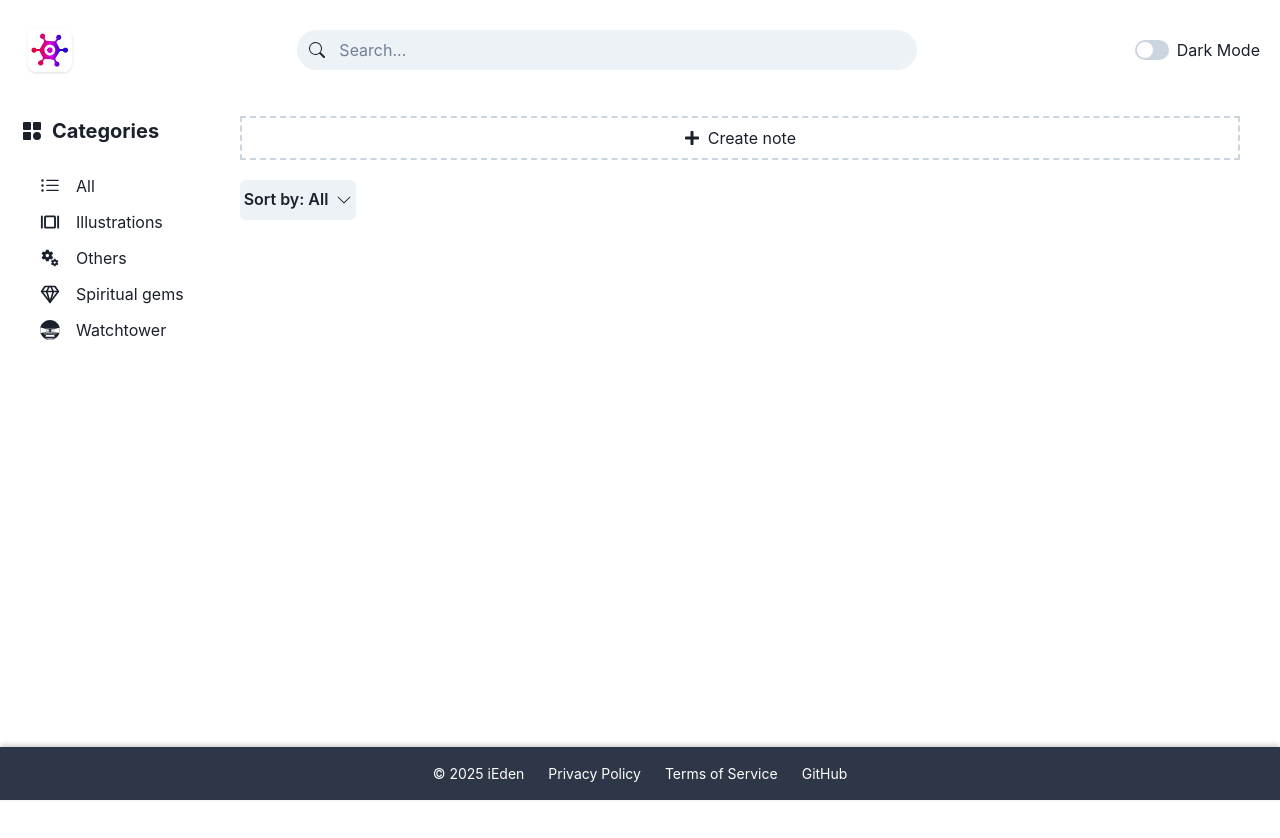
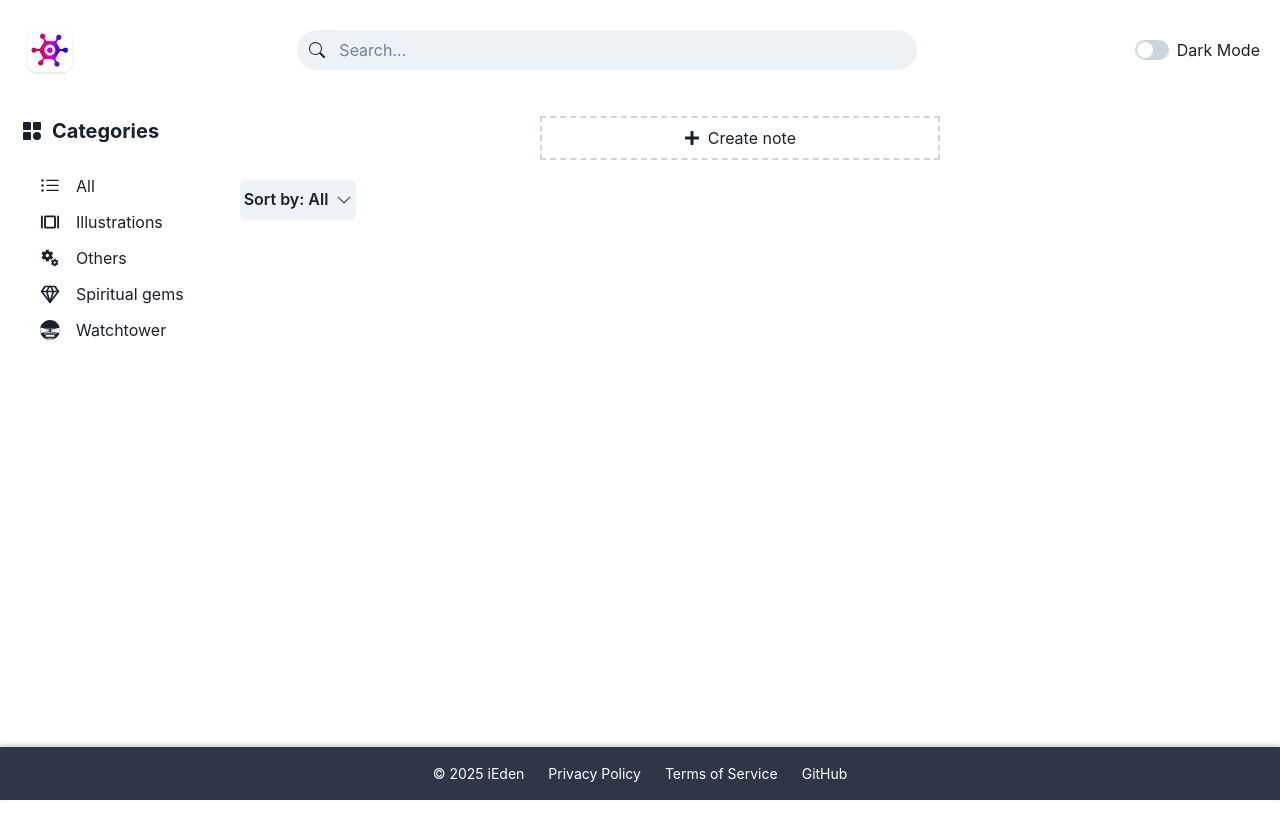
Before and after one commit to webdeveden/note-app, a React (Vite) app: page / in a window 1280 px wide. Shown: the top 838 px of the page. Built offline with nearby package versions, Linux system fonts and the light colour scheme.

Commit message:
alignign item center

```diff
--- a/src/components/CreateNote.tsx
+++ b/src/components/CreateNote.tsx
@@ -7,20 +7,18 @@ interface Props {
 
 const CreateNote = ({ onClick }: Props) => {
   return (
-    <Box justifyItems="left" paddingLeft={0} marginTop={5}>
+    <Box mt={5} display="flex" justifyContent="center">
       <Box
-        border="2px dashed "
+        border="2px dashed"
         borderColor="gray.300"
-        width="50px"
-        justifyContent="center"
-        justifyItems="center"
-        alignItems="center"
         padding="0.5rem"
-        w="100%"
+        width="100%"
+        maxW="400px" // optional: control the max width on large screens
+        textAlign="center"
+        cursor="pointer"
         onClick={onClick}
-        cursor="pointer"
       >
-        <HStack>
+        <HStack justify="center">
           <FaPlus />
           <Text>Create note</Text>
         </HStack>
```
